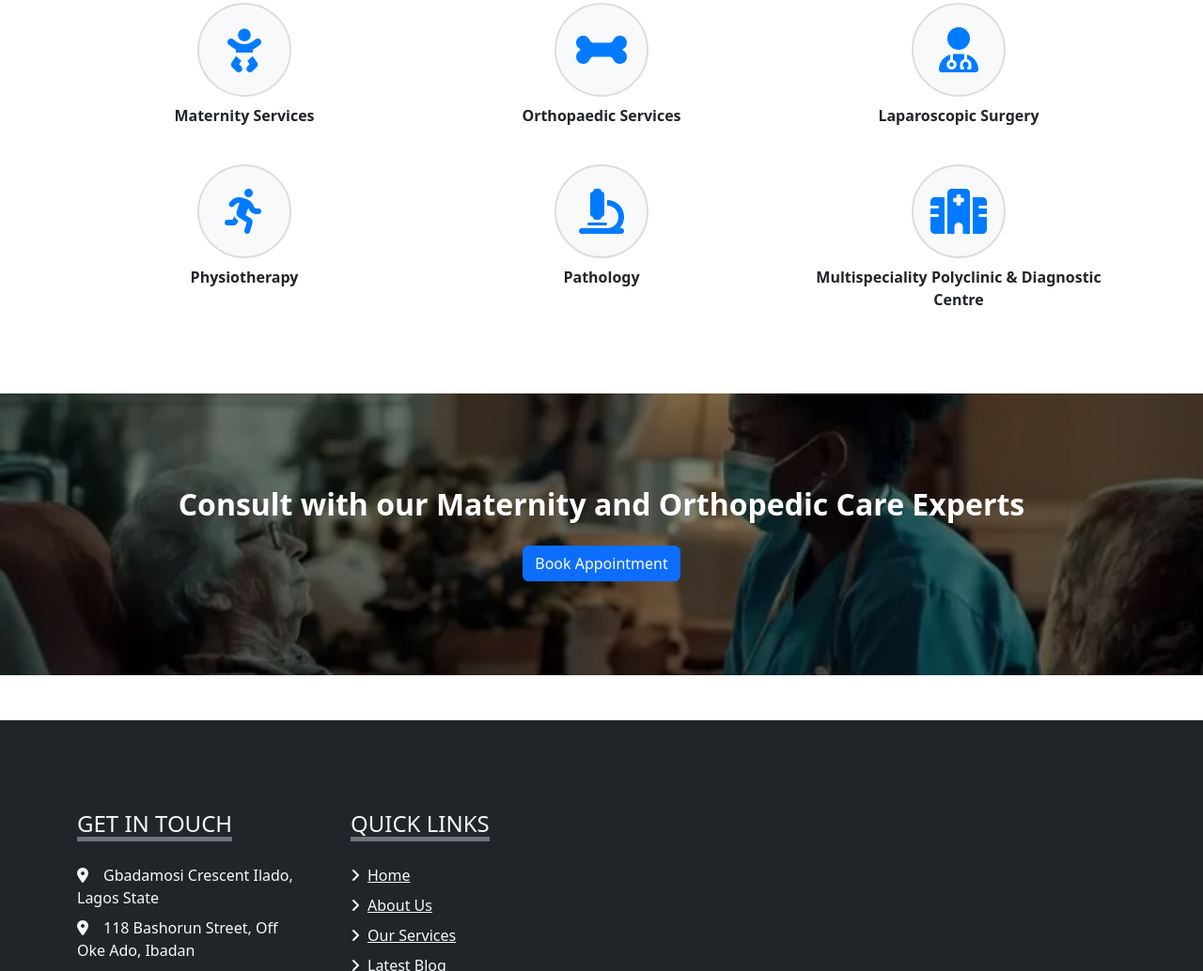
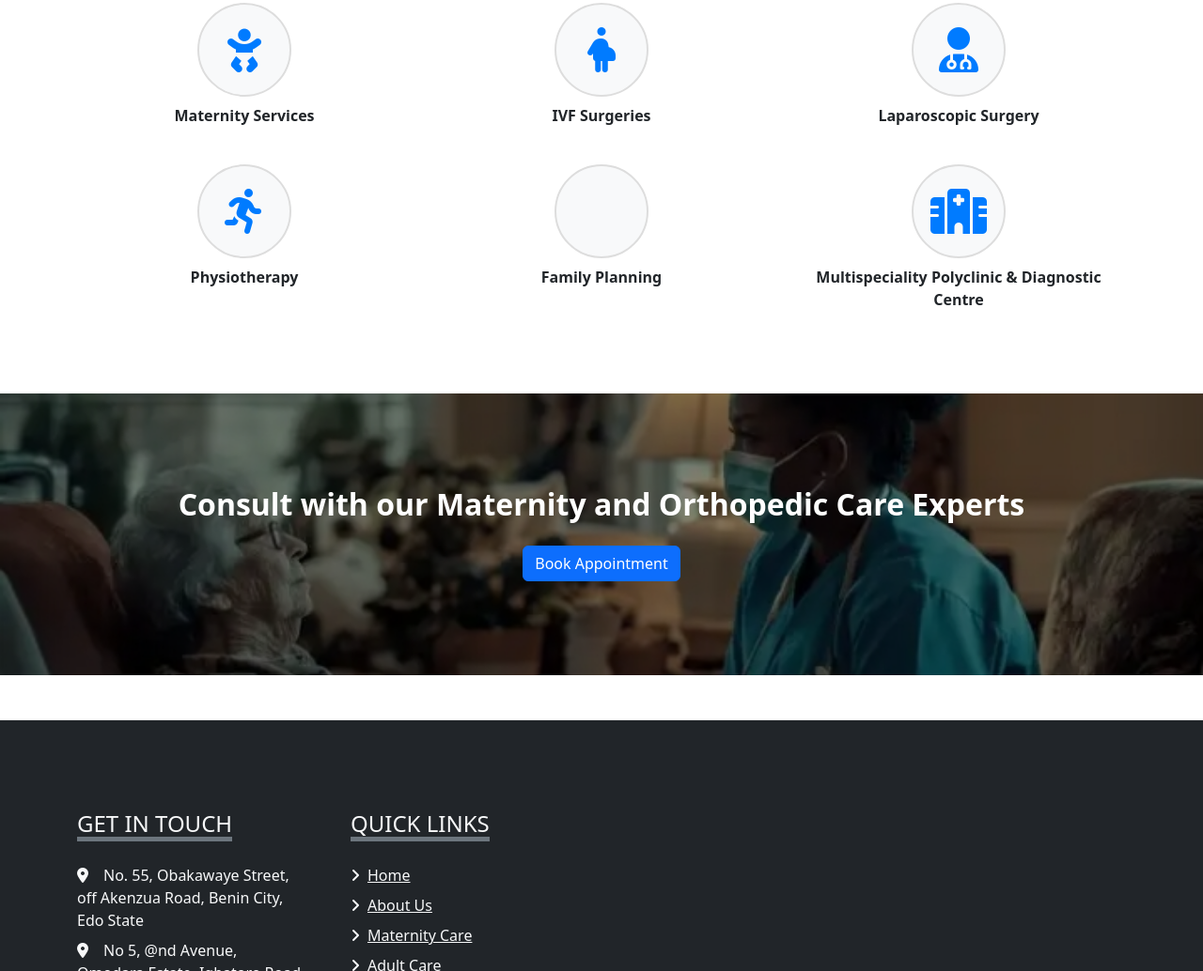
Before and after one commit to PicStantop/Prince-and-Princess, a plain HTML site: page index.html in a window 1280 px wide. Shown: the part 1766-2800 px from the top of the page at 94% size. Drawn offline with nearby package versions, Linux system fonts and the light colour scheme; files whose address does not match are found by name.

Commit message:
Update index.html

```diff
--- a/index.html
+++ b/index.html
@@ -138,9 +138,9 @@
 
             <div class="col-md-4 col-12 mb-4">
                 <div class="department-icon">
-                    <i class="fas fa-bone fa-3x"></i>
+                    <i class="fas fa-person-pregnant fa-3x"></i>
                 </div>
-                <p class="mt-2 fw-semibold">Orthopaedic Services</p>
+                <p class="mt-2 fw-semibold">IVF Surgeries</p>
             </div>
 
             <div class="col-md-4 col-12 mb-4">
@@ -166,9 +166,9 @@
 
             <div class="col-md-4 col-12 mb-4">
                 <div class="department-icon">
-                    <i class="fas fa-microscope fa-3x"></i>
+                    <i class="fas fa-family fa-3x"></i>
                 </div>
-                <p class="mt-2 fw-semibold">Pathology</p>
+                <p class="mt-2 fw-semibold">Family Planning</p>
             </div>
 
             <!-- <div class="col-md-4 col-12 mb-4">
@@ -206,19 +206,22 @@
                 <div class="row g-5">
                     <div class="col-lg-3 col-md-6">
                         <h4 class="d-inline-block text-light text-uppercase border-bottom border-5 border-secondary mb-4">Get In Touch</h4>
-                        <p class="mb-2"><i class="fa fa-map-marker-alt text-light me-3"></i>Gbadamosi Crescent Ilado, Lagos State</p>
-                        <p class="mb-2"><i class="fa fa-map-marker-alt text-light me-3"></i>118 Bashorun Street, Off Oke Ado, Ibadan</p>
-                        <p class="mb-2"><a href="mailto:http://info@princeandprincess.com" class="text-white"><i class="fa fa-envelope text-light me-3"></i>info@omolarami.com</a></p>
-                        <p class="mb-0"><a href="tel:+2348033080812" class="text-white"><i class="fa fa-phone-alt text-light me-3"></i>+2348033080812</a></p>
-                        <p class="mb-0"><a href="tel:+2348069527301" class="text-white"><i class="fa fa-phone-alt text-light me-3"></i>+2348069527301</a></p>
+                        <p class="mb-2"><i class="fa fa-map-marker-alt text-light me-3"></i>No. 55, Obakawaye Street, off Akenzua Road, Benin City, Edo State</p>
+                        <p class="mb-2"><i class="fa fa-map-marker-alt text-light me-3"></i>No 5, @nd Avenue, Omodara Estate, Igbatoro Road, Imafon, Akure, Ondo State</p>
+                        <p class="mb-2"><a href="mailto:http://info@princeandprincess.com.ng" class="text-white"><i class="fa fa-envelope text-light me-3"></i>info@princeandprincess.com.ng</a></p>
+                                                <p class="mb-2"><a href="mailto:http://princeandprincessmaternityhome@gmail.com" class="text-white"><i class="fa fa-envelope text-light me-3"></i>princeandprincessmaternityhome@gmail.com</a></p>
+                        <p class="mb-0"><a href="tel:+2347031564623" class="text-white"><i class="fa fa-phone-alt text-light me-3"></i>+2347031564623</a></p>
+                        <p class="mb-0"><a href="tel:+2348035785648" class="text-white"><i class="fa fa-phone-alt text-light me-3"></i>+2348035785648</a></p>
+                        <p class="mb-0"><a href="tel:+2348025949559" class="text-white"><i class="fa fa-phone-alt text-light me-3"></i>+2348025949559</a></p>
+
                     </div>
                     <div class="col-lg-3 col-md-6">
                         <h4 class="d-inline-block text-light text-uppercase border-bottom border-5 border-secondary mb-4">Quick Links</h4>
                         <div class="d-flex flex-column justify-content-start">
                             <a class="text-light mb-2" href="index.html"><i class="fa fa-angle-right me-2"></i>Home</a>
                             <a class="text-light mb-2" href="about.html"><i class="fa fa-angle-right me-2"></i>About Us</a>
-                            <a class="text-light mb-2" href="service.html"><i class="fa fa-angle-right me-2"></i>Our Services</a>
-                            <a class="text-light mb-2" href="blog.html"><i class="fa fa-angle-right me-2"></i>Latest Blog</a>
+                            <a class="text-light mb-2" href="service.html"><i class="fa fa-angle-right me-2"></i>Maternity Care</a>
+                            <a class="text-light mb-2" href="adult-services.html"><i class="fa fa-angle-right me-2"></i>Adult Care</a>
                             <a class="text-light" href="contact.html"><i class="fa fa-angle-right me-2"></i>Contact Us</a>
                         </div>
                     </div>
@@ -230,7 +233,7 @@
             <div class="container">
                 <div class="row g-5">
                     <div class="col-md-6 text-center text-md-start">
-                        <p class="mb-md-0">&copy; <a class="text-light" href="#">Prince & Princess Maternity Clinic</a>. All Rights Reserved. 2020</p>
+                        <p class="mb-md-0">&copy; <a class="text-light" href="#">Prince & Princess Maternity Clinic and Nursing Home</a>. All Rights Reserved. 2020</p>
                     </div>
                 </div>
             </div>
```
